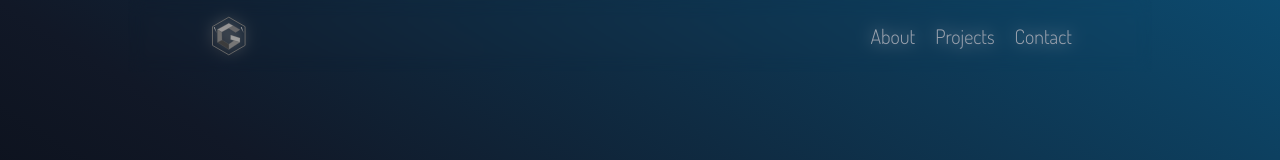
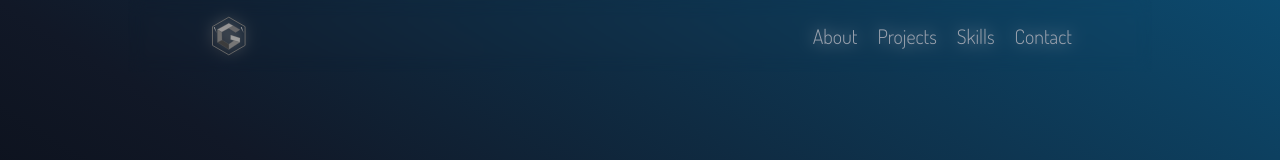
Before and after one commit to gustavoylc/portfolio, a Next.js app: page /Layout in a window 1280 px wide. Shown: the top 160 px of the page. Built offline with nearby package versions, Linux system fonts and the light colour scheme.

Commit message:
feat: add skills to menu

```diff
--- a/src/components/NavBar.jsx
+++ b/src/components/NavBar.jsx
@@ -15,6 +15,10 @@ const routes = [
   {
     to: '/projects',
     text: 'Projects',
+  },
+  {
+    to: '/skills',
+    text: 'Skills',
   },
   {
     to: '/contact',
```
